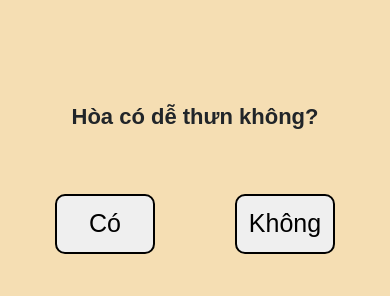
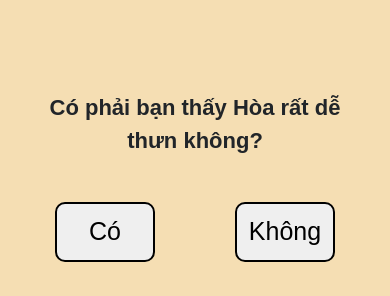
Before and after one commit to GiaBaoZz/Bao200IQ, a plain HTML site: page index.html in a window 390 px wide. Shown: the part 158-454 px from the top of the page. Drawn offline with nearby package versions, Linux system fonts and the light colour scheme; a web font is replaced by a local one.

Commit message:
final-hoa

```diff
--- a/index.html
+++ b/index.html
@@ -13,7 +13,7 @@
 <body>
 
     <div class="main">
-        <p>Hòa có dễ thưn không?</p>
+        <p>Có phải bạn thấy Hòa rất dễ thưn không?</p>
         <div class="button-area">
             <button onclick="clickYes()" id="button-yes" class="button">Có</button>
             <button onclick="clickNo()" id="button-no" class="button">Không</button>
--- a/index.js
+++ b/index.js
@@ -48,9 +48,17 @@ function clickNo() {
     currentFontSize = getComputedStyle(no).fontSize;
     currentWidth = getComputedStyle(no).width;
     currentHeight = getComputedStyle(no).height;
+
     newFontSize = parseFloat(currentFontSize)/2;
+
     newWidth = parseFloat(currentWidth) - 10;
+
     newHeight = parseFloat(currentHeight) - 10;
+
+    if (newFontSize < 0.001) {
+        no.style.display = "none";
+    }
+
     no.style.fontSize = newFontSize + "px";
     no.style.width = newWidth + "px";
     no.style.height = newHeight + "px";
--- a/style.css
+++ b/style.css
@@ -43,6 +43,8 @@ body {
 
     .main p {
         font-size: 22px;
+        text-align: center;
+        margin: 0px 30px;
     }
 
     .popup {
@@ -69,6 +71,7 @@ body {
 
     border-radius: 10px;
     border: 2px solid black;
+
 }
 
 .button-area {
```
